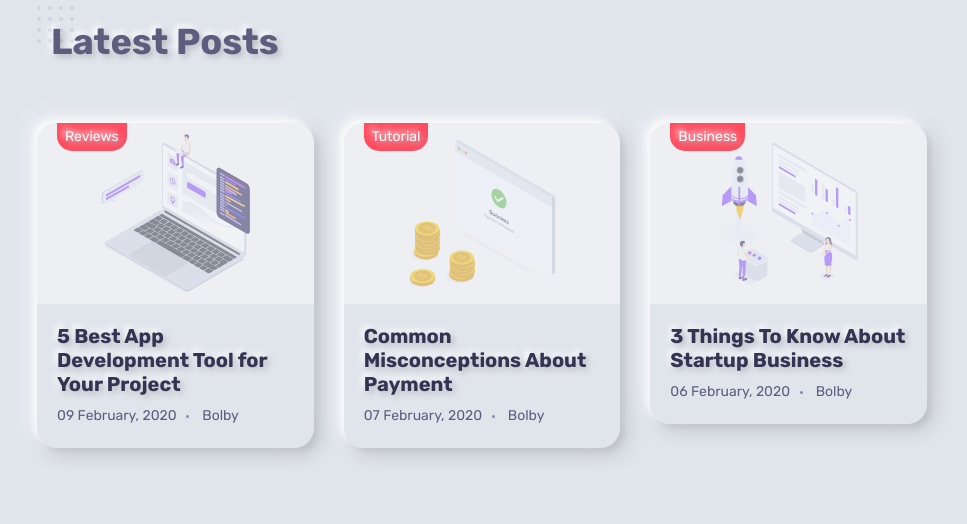
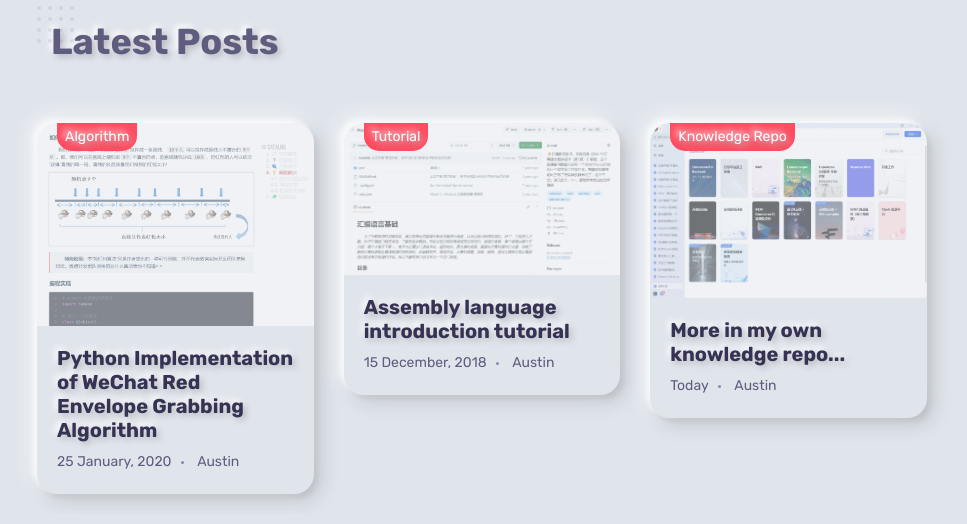
Before and after one commit to fmw666/resume-web, a plain HTML site: page index.html in a window 1280 px wide. Shown: the part 4220-4744 px from the top of the page, without its empty margins (303-1270 px from the left). Drawn offline with Linux system fonts and the light colour scheme; files whose address does not match are found by name.

Commit message:
feat: update blog section

```diff
--- a/index.html
+++ b/index.html
@@ -727,18 +727,18 @@
         <!-- blog item -->
         <div class="blog-item rounded bg-white shadow-dark wow fadeIn light">
           <div class="thumb">
-            <a href="#">
-              <span class="category light">Reviews</span>
+            <a href="https://fmw666.github.io/2020-01-25/%E5%BE%AE%E4%BF%A1%E6%8A%A2%E7%BA%A2%E5%8C%85%E7%AE%97%E6%B3%95%E5%AE%9E%E7%8E%B0/" target="_blank">
+              <span class="category light">Algorithm</span>
             </a>
-            <a href="#">
-              <img src="assets/images/blog/1.svg" alt="blog-title" />
+            <a href="https://fmw666.github.io/2020-01-25/%E5%BE%AE%E4%BF%A1%E6%8A%A2%E7%BA%A2%E5%8C%85%E7%AE%97%E6%B3%95%E5%AE%9E%E7%8E%B0/" target="_blank">
+              <img src="assets/images/blog/blog-1.png" alt="blog-title" />
             </a>
           </div>
           <div class="details">
-            <h4 class="my-0 title"><a href="#" class="light">5 Best App Development Tool for Your Project</a></h4>
+            <h4 class="my-0 title"><a href="https://fmw666.github.io/2020-01-25/%E5%BE%AE%E4%BF%A1%E6%8A%A2%E7%BA%A2%E5%8C%85%E7%AE%97%E6%B3%95%E5%AE%9E%E7%8E%B0/" target="_blank" class="light">Python Implementation of WeChat Red Envelope Grabbing Algorithm</a></h4>
             <ul class="list-inline meta mb-0 mt-2">
-              <li class="list-inline-item">09 February, 2020</li>
-              <li class="list-inline-item">Bolby</li>
+              <li class="list-inline-item">25 January, 2020</li>
+              <li class="list-inline-item">Austin</li>
             </ul>
           </div>
         </div>
@@ -748,18 +748,18 @@
         <!-- blog item -->
         <div class="blog-item rounded bg-white shadow-dark wow fadeIn light">
           <div class="thumb">
-            <a href="#">
+            <a href="https://github.com/fmw666/Assembly" target="_blank">
               <span class="category light">Tutorial</span>
             </a>
-            <a href="#">
-              <img src="assets/images/blog/2.svg" alt="blog-title" />
+            <a href="https://github.com/fmw666/Assembly" target="_blank">
+              <img src="assets/images/blog/blog-2.png" alt="blog-title" />
             </a>
           </div>
           <div class="details">
-            <h4 class="my-0 title"><a href="#" class="light">Common Misconceptions About Payment</a></h4>
+            <h4 class="my-0 title"><a href="https://github.com/fmw666/Assembly" target="_blank" class="light">Assembly language introduction tutorial</a></h4>
             <ul class="list-inline meta mb-0 mt-2">
-              <li class="list-inline-item">07 February, 2020</li>
-              <li class="list-inline-item">Bolby</li>
+              <li class="list-inline-item">15 December, 2018</li>
+              <li class="list-inline-item">Austin</li>
             </ul>
           </div>
         </div>
@@ -769,18 +769,18 @@
         <!-- blog item -->
         <div class="blog-item rounded bg-white shadow-dark wow fadeIn light">
           <div class="thumb">
-            <a href="#">
-              <span class="category light">Business</span>
+            <a href="javascript:void(0)">
+              <span class="category light">Knowledge Repo</span>
             </a>
-            <a href="#">
-              <img src="assets/images/blog/3.svg" alt="blog-title" />
+            <a href="javascript:void(0)">
+              <img src="assets/images/blog/blog-3.png" alt="blog-title" />
             </a>
           </div>
           <div class="details">
-            <h4 class="my-0 title"><a href="#" class="light">3 Things To Know About Startup Business</a></h4>
+            <h4 class="my-0 title"><a href="#" class="light">More in my own knowledge repo...</a></h4>
             <ul class="list-inline meta mb-0 mt-2">
-              <li class="list-inline-item">06 February, 2020</li>
-              <li class="list-inline-item">Bolby</li>
+              <li class="list-inline-item">Today</li>
+              <li class="list-inline-item">Austin</li>
             </ul>
           </div>
         </div>
```
Also changed, not shown: sections/section-blog.html (+20 -20 lines), assets/images/blog/1.svg (deleted), assets/images/blog/2.svg (deleted), assets/images/blog/3.svg (deleted), assets/images/blog/blog-1.png (added), assets/images/blog/blog-2.png (added), assets/images/blog/blog-3.png (added).
